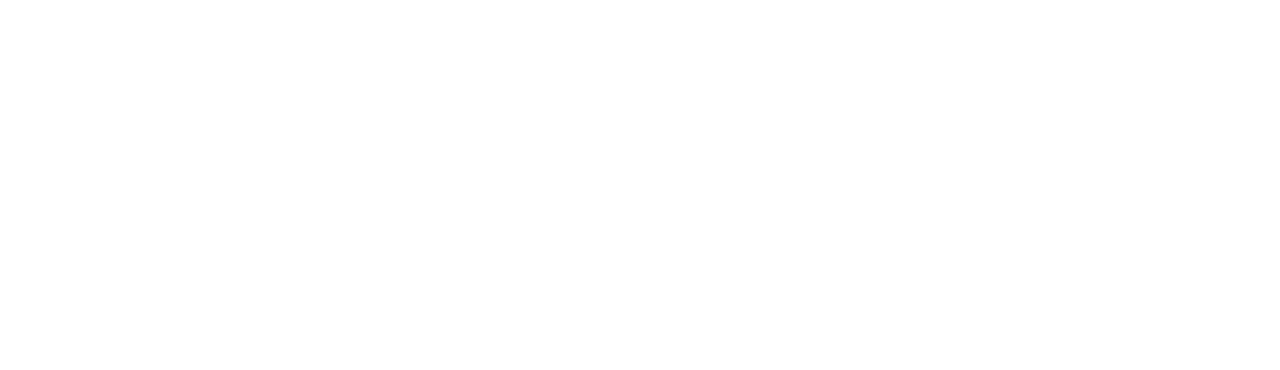
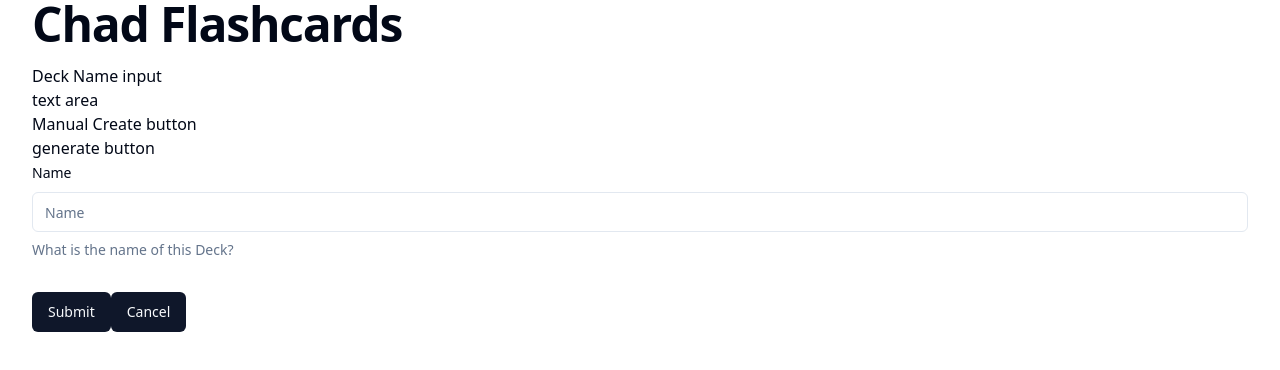
Before and after one commit to Ed-Barnes937/Flash-Alpha, a React (Vite) app: page /decks/new in a window 1280 px wide. Before the commit this address had no page. Shown: the top 370 px of the page. Built offline with nearby package versions, Linux system fonts and the light colour scheme.

Commit message:
wired up basic new deck form

```diff
--- a/src/components/Layout/index.tsx
+++ b/src/components/Layout/index.tsx
@@ -1,9 +1,13 @@
-import { Outlet } from "react-router-dom";
+import { Outlet, useNavigate } from "react-router-dom";
 
 const AppLayout = () => {
+  const navigate = useNavigate();
   return (
     <div className="container flex flex-col gap-4">
-      <h1 className="scroll-m-20 text-4xl font-extrabold tracking-tight lg:text-5xl">
+      <h1
+        onClick={() => navigate("/")}
+        className="scroll-m-20 text-4xl font-extrabold tracking-tight lg:text-5xl cursor-pointer"
+      >
         Chad Flashcards
       </h1>
       <Outlet />
--- a/src/routes/Deck/DeckId/index.tsx
+++ /dev/null
@@ -1,23 +0,0 @@
-import { Button } from "@components/button";
-import { Outlet, useNavigate, useParams } from "react-router-dom";
-import CardList from "../../../components/CardList";
-
-type DeckListProps = {};
-const DeckList = ({}: DeckListProps) => {
-  const navigate = useNavigate();
-
-  const { deckId } = useParams();
-
-  return (
-    <div>
-      <div className="flex justify-between">
-        <Button onClick={() => navigate("/")}>Home</Button>
-        <Button onClick={() => navigate(`new`)}>Create</Button>
-      </div>
-      <CardList deckId={deckId || ""} />
-      <Outlet />
-    </div>
-  );
-};
-
-export default DeckList;
--- a/src/routes/Deck/index.tsx
+++ b/src/routes/Deck/index.tsx
@@ -1,23 +1,22 @@
-import { Button } from "@/components/ui/button";
-import useDeckStore from "@/stores/DeckStore";
-import { useNavigate } from "react-router-dom";
+import CardList from "@/components/CardList";
+import { Button } from "@components/button";
+import { Outlet, useNavigate, useParams } from "react-router-dom";
 
-const DeckList = () => {
+type DeckListProps = {};
+const DeckList = ({}: DeckListProps) => {
   const navigate = useNavigate();
-  const decks = useDeckStore((store) => Object.entries(store.decks));
+
+  const { deckId } = useParams();
+
   return (
-    <>
-      <h1 className="scroll-m-20 border-b pb-2 text-3xl font-semibold tracking-tight first:mt-0">
-        My Decks
-      </h1>
-      <ul>
-        {decks.map(([id, deck]) => (
-          <li onClick={() => navigate(`/deck/${id}`)} key={id}>
-            <Button>{deck.name}</Button>
-          </li>
-        ))}
-      </ul>
-    </>
+    <div>
+      <div className="flex justify-between">
+        <Button onClick={() => navigate("/")}>Home</Button>
+        <Button onClick={() => navigate(`new`)}>Create</Button>
+      </div>
+      <CardList deckId={deckId || ""} />
+      <Outlet />
+    </div>
   );
 };
 
--- /dev/null
+++ b/src/routes/Decks/New/index.tsx
@@ -0,0 +1,98 @@
+import { Button } from "@/components/ui/button";
+import {
+  Form,
+  FormControl,
+  FormDescription,
+  FormField,
+  FormItem,
+  FormLabel,
+  FormMessage,
+} from "@/components/ui/form";
+import { Input } from "@/components/ui/input";
+import useDeckStore from "@/stores/DeckStore";
+import { zodResolver } from "@hookform/resolvers/zod";
+import { useForm } from "react-hook-form";
+import { useNavigate } from "react-router-dom";
+import { z } from "zod";
+
+const formSchema = z.object({
+  name: z
+    .string()
+    .min(2, { message: "Name text must be at least 2 characters." }),
+});
+
+const NewDeck = () => {
+  const navigate = useNavigate();
+  const addNewDeck = useDeckStore((store) => store.addNewDeck);
+
+  const form = useForm<z.infer<typeof formSchema>>({
+    resolver: zodResolver(formSchema),
+    defaultValues: {
+      name: "",
+    },
+  });
+
+  function onSubmit(values: z.infer<typeof formSchema>) {
+    addNewDeck({
+      name: values.name,
+      id: "22222",
+      cards: [],
+    });
+
+    navigate(`/decks`);
+  }
+
+  return (
+    <div>
+      <ul>
+        <li>Deck Name input</li>
+        <li>text area</li>
+        <li>Manual Create button</li>
+        <li>generate button</li>
+      </ul>
+
+      <Form {...form}>
+        <form onSubmit={form.handleSubmit(onSubmit)} className="space-y-8">
+          <FormField
+            control={form.control}
+            name="name"
+            render={({ field }) => (
+              <FormItem>
+                <FormLabel>Name</FormLabel>
+                <FormControl>
+                  <Input type="text" placeholder="Name" {...field} />
+                </FormControl>
+                <FormDescription>
+                  What is the name of this Deck?
+                </FormDescription>
+                <FormMessage />
+              </FormItem>
+            )}
+          />
+          {/* <FormField
+            control={form.control}
+            name="back"
+            render={({ field }) => (
+              <FormItem>
+                <FormLabel>Back Text</FormLabel>
+                <FormControl>
+                  <Textarea placeholder="Back" {...field} />
+                </FormControl>
+                <FormDescription>
+                  This will be the text on the back of your card
+                </FormDescription>
+                <FormMessage />
+              </FormItem>
+            )}
+          /> */}
+          <Button type="submit">Submit</Button>
+          <Button type="button" onClick={() => navigate(`/decks`)}>
+            Cancel
+          </Button>
+        </form>
+      </Form>
+    </div>
+  );
+};
+
+export default NewDeck;
--- /dev/null
+++ b/src/routes/Decks/index.tsx
@@ -0,0 +1,29 @@
+import { Button } from "@/components/ui/button";
+import useDeckStore from "@/stores/DeckStore";
+import { useNavigate } from "react-router-dom";
+
+const DeckList = () => {
+  const navigate = useNavigate();
+  const decks = useDeckStore((store) => Object.entries(store.decks));
+  return (
+    <>
+      <div className="border-b flex justify-between">
+        <h1 className="scroll-m-20 pb-2 text-3xl font-semibold tracking-tight first:mt-0">
+          My Decks
+        </h1>
+        <Button aria-label="Create deck" onClick={() => navigate("new")}>
+          +
+        </Button>
+      </div>
+      <ul>
+        {decks.map(([id, deck]) => (
+          <li onClick={() => navigate(`/deck/${id}`)} key={id}>
+            <Button>{deck.name}</Button>
+          </li>
+        ))}
+      </ul>
+    </>
+  );
+};
+
+export default DeckList;
--- a/src/routes/index.tsx
+++ b/src/routes/index.tsx
@@ -1,7 +1,8 @@
 import AppLayout from "@/components/Layout";
 import { Route, Routes } from "react-router-dom";
-import DeckList from "./Deck";
-import Deck from "./Deck/DeckId";
+import Deck from "./Deck";
+import DeckList from "./Decks";
+import NewDeck from "./Decks/New";
 import Home from "./Home";
 import NewCardForm from "./NewCardForm";
 
@@ -11,6 +12,7 @@
       <Route path="/" element={<AppLayout />}>
         <Route index element={<Home />} />
         <Route path="decks" element={<DeckList />} />
+        <Route path="decks/new" element={<NewDeck />} />
         <Route path="deck/:deckId" element={<Deck />}>
           <Route path="new" element={<NewCardForm />} />
         </Route>
--- a/src/stores/DeckStore.ts
+++ b/src/stores/DeckStore.ts
@@ -8,6 +8,7 @@
 
 type DeckActions = {
   addCardToDeck: (deckId: TDeck["id"], newCard: TCard) => void;
+  addNewDeck: (newDeck: TDeck) => void;
 };
 
 type DeckStore = DeckState & DeckActions;
@@ -32,6 +33,10 @@
       set((state) => {
         state.decks[deckId].cards.push(newCard);
       }),
+    addNewDeck: (newDeck) =>
+      set((state) => {
+        state.decks[newDeck.id] = newDeck;
+      }),
   }))
 );
 
```
